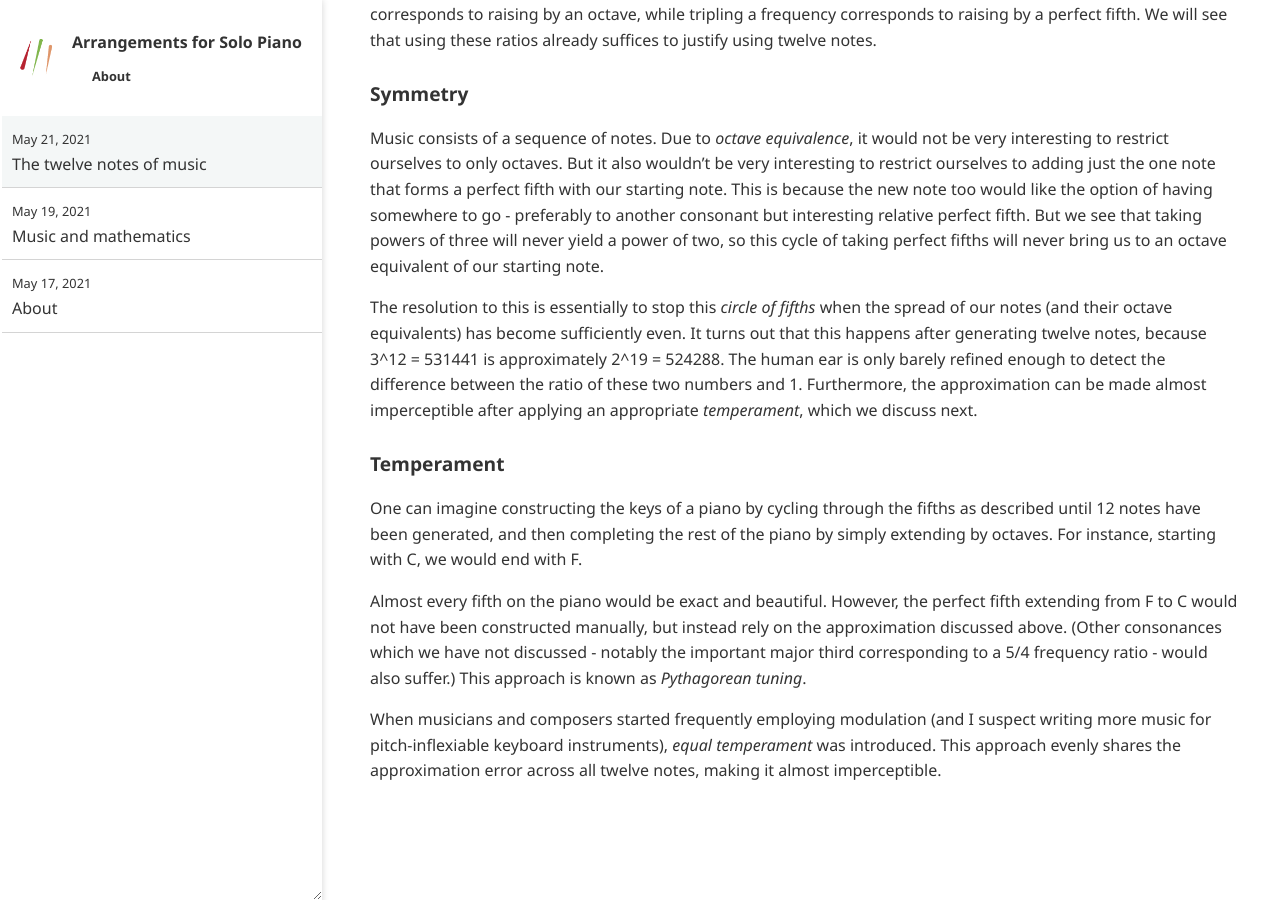
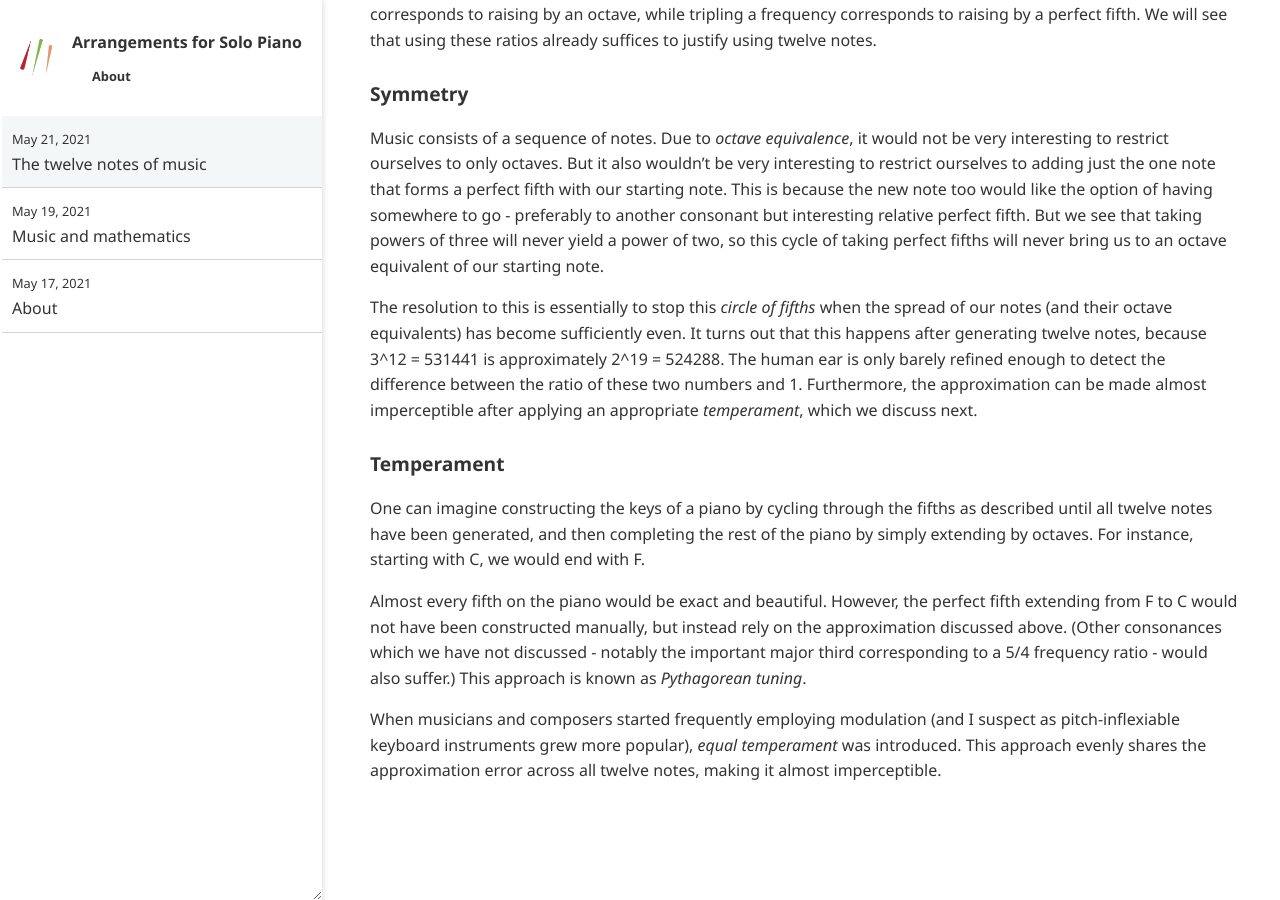
Before and after one commit to ansyblenetwork/arrpiano, a Jekyll site: the page built from _posts/2021-05-21-twelve-notes.md, in a window 1280 px wide and 900 px high, scrolled down 1188 px. Built offline with Jekyll 4.4.1, drawn with Linux system fonts in a browser that asks for light colours.

Commit message:
Update 2021-05-21-twelve-notes.md

```diff
--- a/_posts/2021-05-21-twelve-notes.md
+++ b/_posts/2021-05-21-twelve-notes.md
@@ -42,8 +42,8 @@ The resolution to this is essentially to stop this _circle of fifths_ when the s
 
 ### Temperament
 
-One can imagine constructing the keys of a piano by cycling through the fifths as described until 12 notes have been generated, and then completing the rest of the piano by simply extending by octaves. For instance, starting with C, we would end with F.
+One can imagine constructing the keys of a piano by cycling through the fifths as described until all twelve notes have been generated, and then completing the rest of the piano by simply extending by octaves. For instance, starting with C, we would end with F.
 
 Almost every fifth on the piano would be exact and beautiful. However, the perfect fifth extending from F to C would not have been constructed manually, but instead rely on the approximation discussed above. (Other consonances which we have not discussed - notably the important major third corresponding to a 5/4 frequency ratio - would also suffer.) This approach is known as _Pythagorean tuning_.
 
-When musicians and composers started frequently employing modulation (and I suspect writing more music for pitch-inflexiable keyboard instruments), _equal temperament_ was introduced. This approach evenly shares the approximation error across all twelve notes, making it almost imperceptible.
+When musicians and composers started frequently employing modulation (and I suspect as pitch-inflexiable keyboard instruments grew more popular), _equal temperament_ was introduced. This approach evenly shares the approximation error across all twelve notes, making it almost imperceptible.
```
